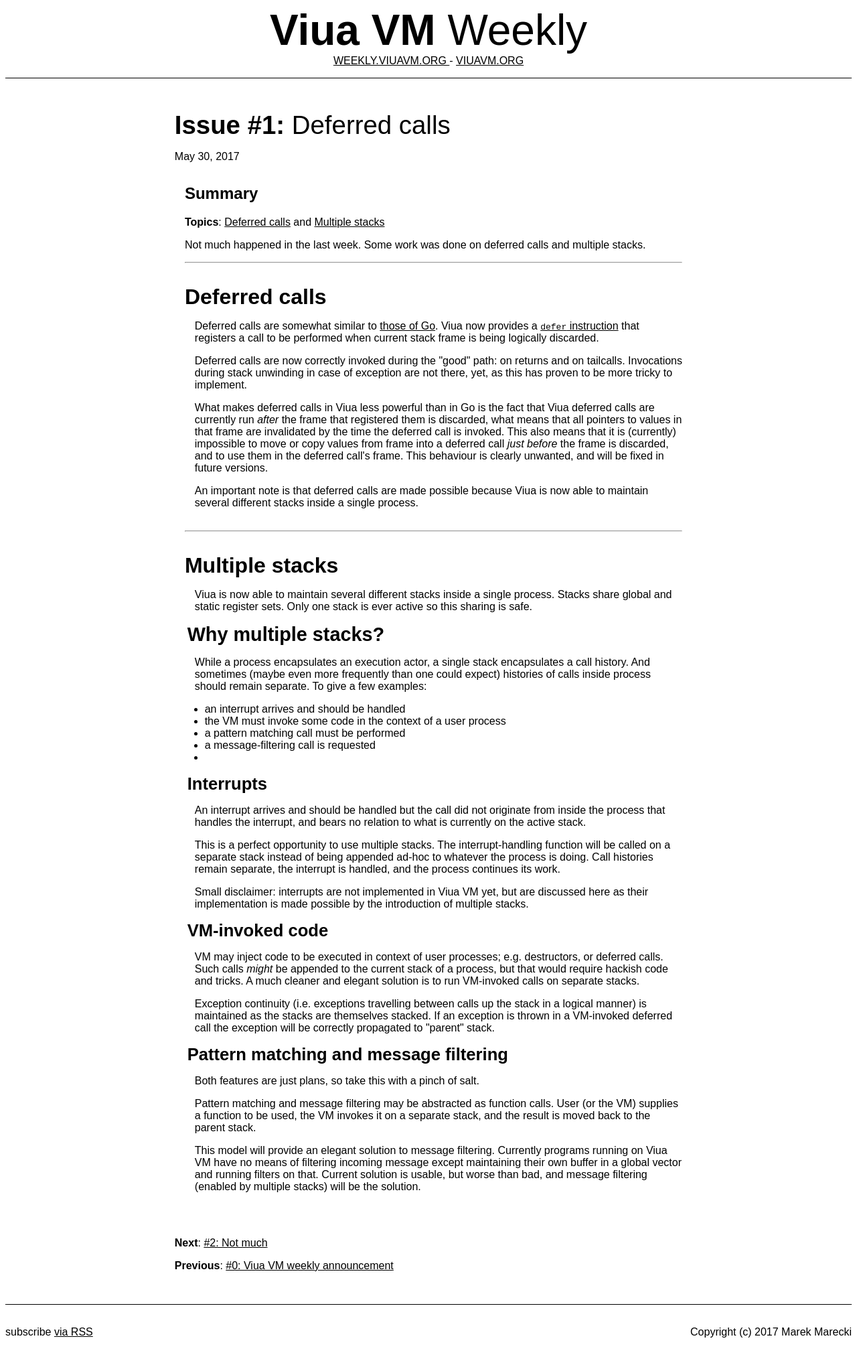
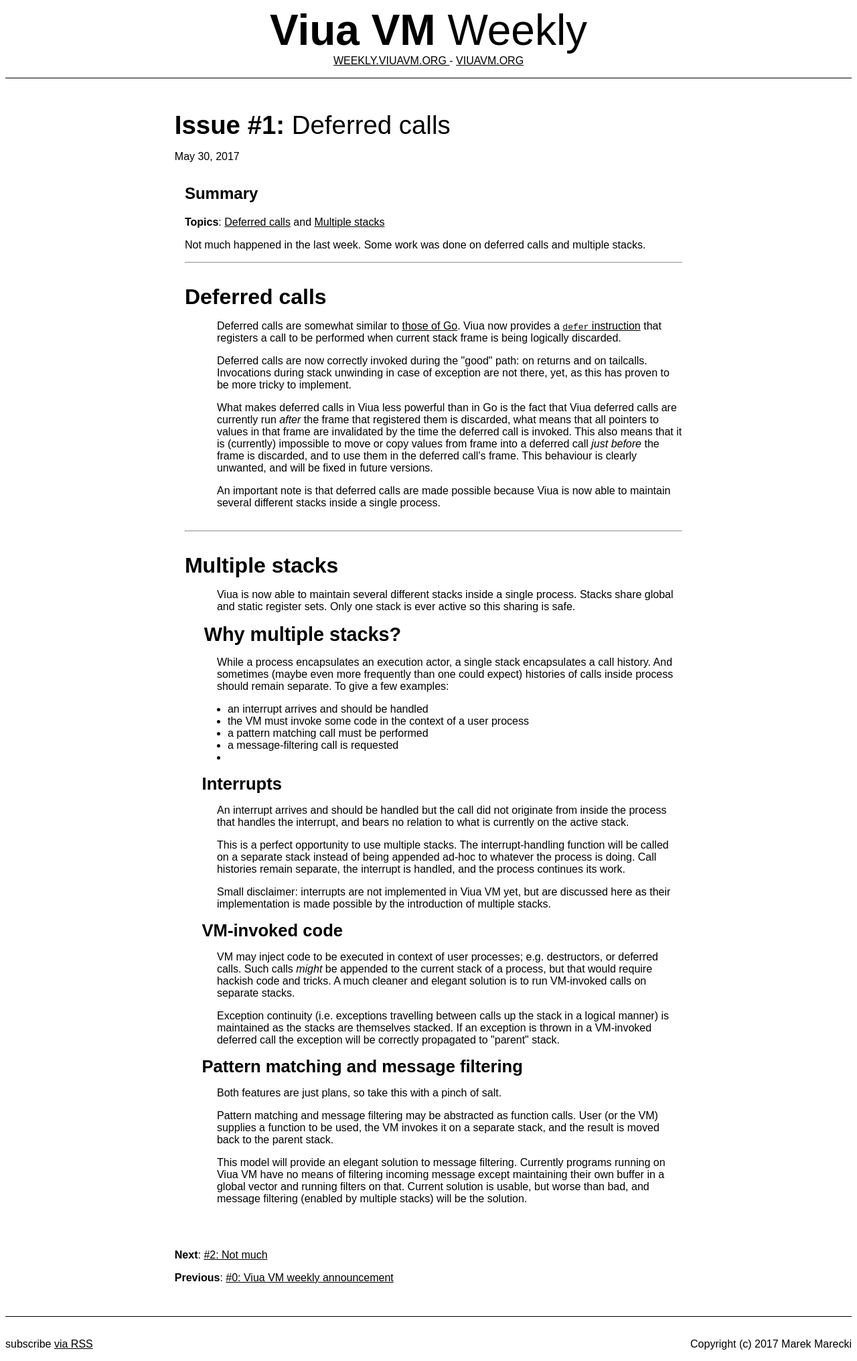
Before and after one commit to marekjm/weekly.viuavm.org, a Jekyll site: the page built from _posts/2017-05-30-deferred-functions.html, in a window 1280 px wide. Shown: the whole page at 67% size. Built offline with Jekyll 4.4.1, drawn with Linux system fonts in a browser that asks for light colours.

Commit message:
Make the site more readable

```diff
--- a/assets/style.css
+++ b/assets/style.css
@@ -104,12 +104,12 @@
 }
 
 div.post-content section p {
-    margin-left: 1%;
-    padding-left: 1%;
+    margin-left: 2em;
+    padding-left: 1em;
 }
 div.post-content section ul {
-    margin-left: 1%;
-    padding-left: 3%;
+    margin-left: 2em;
+    padding-left: 2em;
 }
 
 div.post-content section h1 {
@@ -121,7 +121,7 @@
 div.post-content section h4,
 div.post-content section h5,
 div.post-content section h6 {
-    margin: 0 0 0 0.5%;
+    margin: 0 0 0 1em;
     padding: 0;
 }
 div.post-content section h1 {
```
